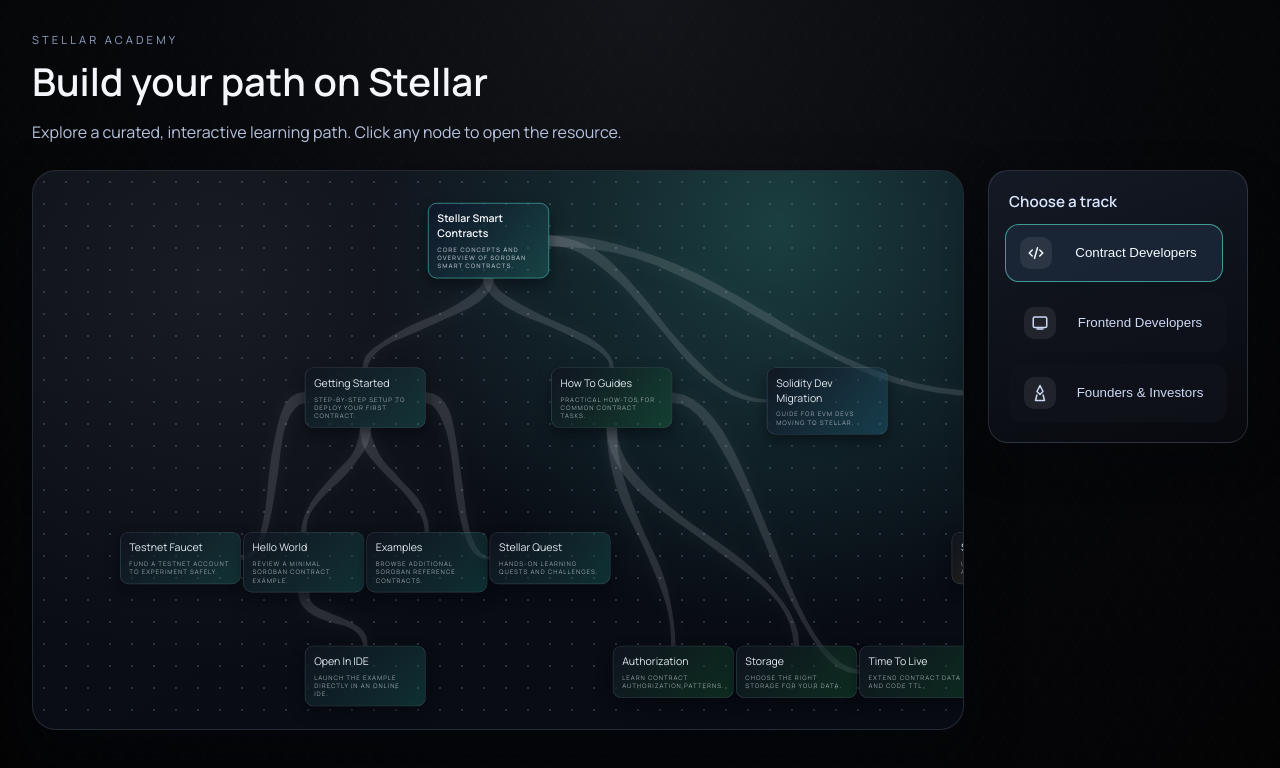
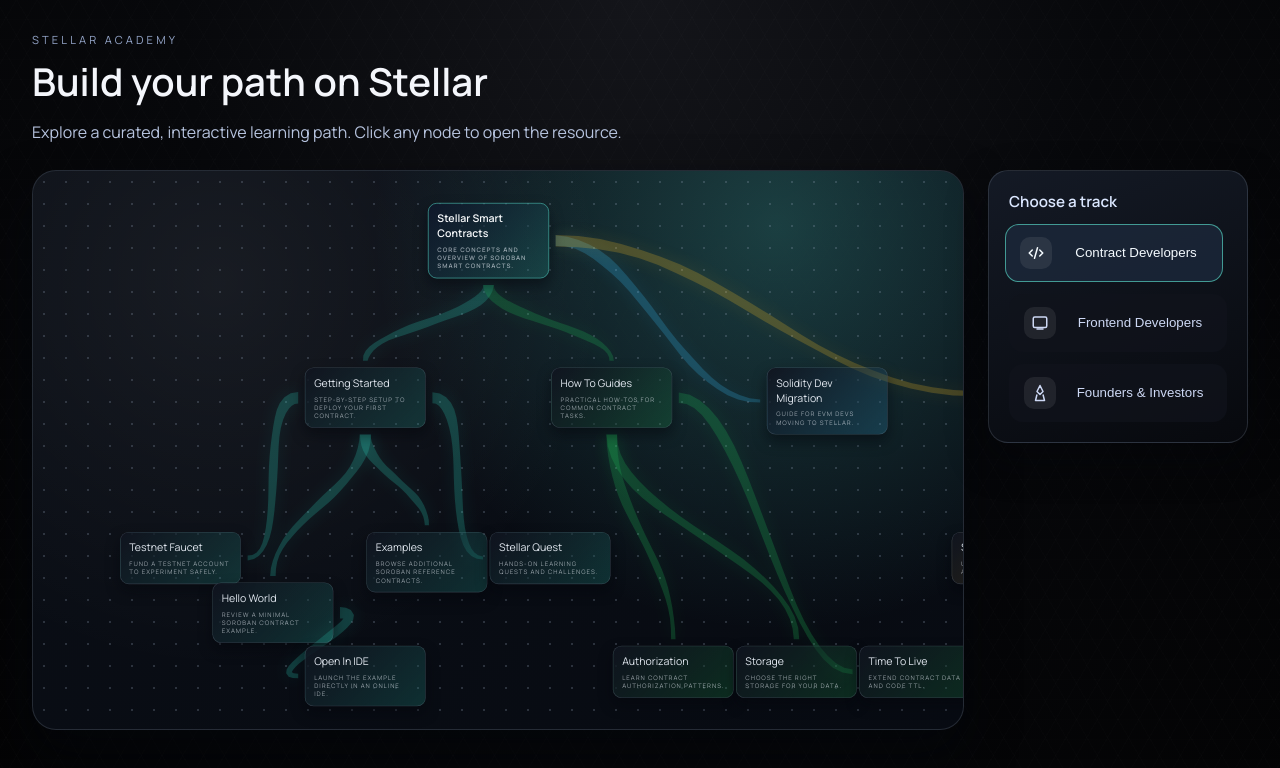
Before and after one commit to jamesbachini/Stellar-Academy, a React (Vite) app: page / in a window 1280 px wide. Shown: the top 768 px of the page. Built offline with nearby package versions, Linux system fonts and the light colour scheme.

Commit message:
push for review

```diff
--- a/src/components/StellarFlowChart.css
+++ b/src/components/StellarFlowChart.css
@@ -84,12 +84,12 @@
 }
 
 .flow-edge-glow {
-  opacity: 0.025;
+  opacity: 0.06;
   filter: blur(14px);
 }
 
 .flow-edge-core {
-  opacity: 0.12;
+  opacity: 0.22;
 }
 
 .flow-node {
--- a/src/components/StellarFlowChart.jsx
+++ b/src/components/StellarFlowChart.jsx
@@ -59,7 +59,7 @@
         description: 'Review a minimal Soroban contract example.',
         url: 'https://github.com/stellar/soroban-examples/blob/main/hello_world/src/lib.rs',
       },
-      position: { x: 520, y: -120 },
+      position: { x: 600, y: -140 },
     },
     {
       id: 'contract-open-ide',
@@ -233,7 +233,7 @@
         description: 'Simple dApp frontend walkthrough.',
         url: 'https://developers.stellar.org/docs/build/smart-contracts/getting-started/hello-world-frontend',
       },
-      position: { x: 520, y: -80 },
+      position: { x: 560, y: -80 },
     },
     {
       id: 'frontend-passkey',
@@ -362,7 +362,7 @@
         description: 'Apply for community grant rounds.',
         url: 'https://communityfund.stellar.org/',
       },
-      position: { x: 520, y: -10 },
+      position: { x: 400, y: -60 },
     },
     {
       id: 'biz-ecosystem',
@@ -371,7 +371,7 @@
         description: 'Explore companies and partners.',
         url: 'https://stellar.org/ecosystem',
       },
-      position: { x: 520, y: 70 },
+      position: { x: 400, y: 60 },
     },
     {
       id: 'biz-technology',
@@ -416,7 +416,7 @@
         description: 'View the Stellar roadmap.',
         url: 'https://stellar.org/foundation/roadmap',
       },
-      position: { x: 780, y: 360 },
+      position: { x: 710, y: 360 },
     },
     {
       id: 'biz-learn',
@@ -434,7 +434,7 @@
         description: 'Guided learning and rewards.',
         url: 'https://quest.stellar.org/',
       },
-      position: { x: 320, y: 380 },
+      position: { x: 400, y: 340 },
     },
   ],
 };
@@ -483,7 +483,12 @@
     { id: 'e-sdf-careers', source: 'biz-sdf', target: 'biz-careers' },
     { id: 'e-intro-grants', source: 'biz-intro', target: 'biz-grants' },
     { id: 'e-grants-fund', source: 'biz-grants', target: 'biz-community-fund' },
-    { id: 'e-grants-eco', source: 'biz-grants', target: 'biz-ecosystem' },
+    {
+      id: 'e-grants-eco',
+      source: 'biz-grants',
+      target: 'biz-ecosystem',
+      forceVertical: true,
+    },
     { id: 'e-intro-tech', source: 'biz-intro', target: 'biz-technology' },
     { id: 'e-tech-stack', source: 'biz-technology', target: 'biz-stack' },
     { id: 'e-tech-lumens', source: 'biz-technology', target: 'biz-lumens' },
@@ -595,18 +600,29 @@
   return (mixed % 1000) / 1000;
 }
 
-function getEdgeCurve(source, target) {
+function getEdgeCurve(source, target, edge) {
   const sourceCenterX = source.position.x + source.size.width / 2;
   const sourceCenterY = source.position.y + source.size.height / 2;
   const targetCenterX = target.position.x + target.size.width / 2;
   const targetCenterY = target.position.y + target.size.height / 2;
   const dx = targetCenterX - sourceCenterX;
   const dy = targetCenterY - sourceCenterY;
-  const isHorizontal = Math.abs(dx) >= Math.abs(dy);
+  const isHorizontal = edge?.forceVertical
+    ? false
+    : edge?.forceHorizontal
+      ? true
+      : Math.abs(dx) >= Math.abs(dy);
+  const edgePadding = 12;
 
   if (isHorizontal) {
-    const startX = dx >= 0 ? source.position.x + source.size.width : source.position.x;
-    const endX = dx >= 0 ? target.position.x : target.position.x + target.size.width;
+    const startX =
+      dx >= 0
+        ? source.position.x + source.size.width + edgePadding
+        : source.position.x - edgePadding;
+    const endX =
+      dx >= 0
+        ? target.position.x - edgePadding
+        : target.position.x + target.size.width + edgePadding;
     const startY = sourceCenterY;
     const endY = targetCenterY;
     const controlOffset = Math.max(80, Math.abs(endX - startX) * 0.4);
@@ -621,8 +637,14 @@
     };
   }
 
-  const startY = dy >= 0 ? source.position.y + source.size.height : source.position.y;
-  const endY = dy >= 0 ? target.position.y : target.position.y + target.size.height;
+  const startY =
+    dy >= 0
+      ? source.position.y + source.size.height + edgePadding
+      : source.position.y - edgePadding;
+  const endY =
+    dy >= 0
+      ? target.position.y - edgePadding
+      : target.position.y + target.size.height + edgePadding;
   const startX = sourceCenterX;
   const endX = targetCenterX;
   const controlOffset = Math.max(60, Math.abs(endY - startY) * 0.4);
@@ -955,21 +977,19 @@
                     const source = nodesById[edge.source];
                     const target = nodesById[edge.target];
                     if (!source || !target) return null;
-                    const curve = getEdgeCurve(source, target);
+                    const curve = getEdgeCurve(source, target, edge);
                     const edgeColor = edge.color ?? theme.edge;
                   const corePath = buildRibbonPath(edge.id, curve, 20, 7.8);
                   const glowPath = buildRibbonPath(edge.id, curve, 32, 12.8);
                     return (
-                      <g key={edge.id}>
+                      <g key={edge.id} style={{ color: edgeColor }}>
                         <path
                           d={glowPath}
                           className="flow-edge flow-edge-glow"
-                          fill={edgeColor}
                         />
                         <path
                           d={corePath}
                           className="flow-edge flow-edge-core"
-                          fill={edgeColor}
                         />
                       </g>
                     );
```
Also changed, not shown: 6 other files (tests, documents, lock files or other folders).
